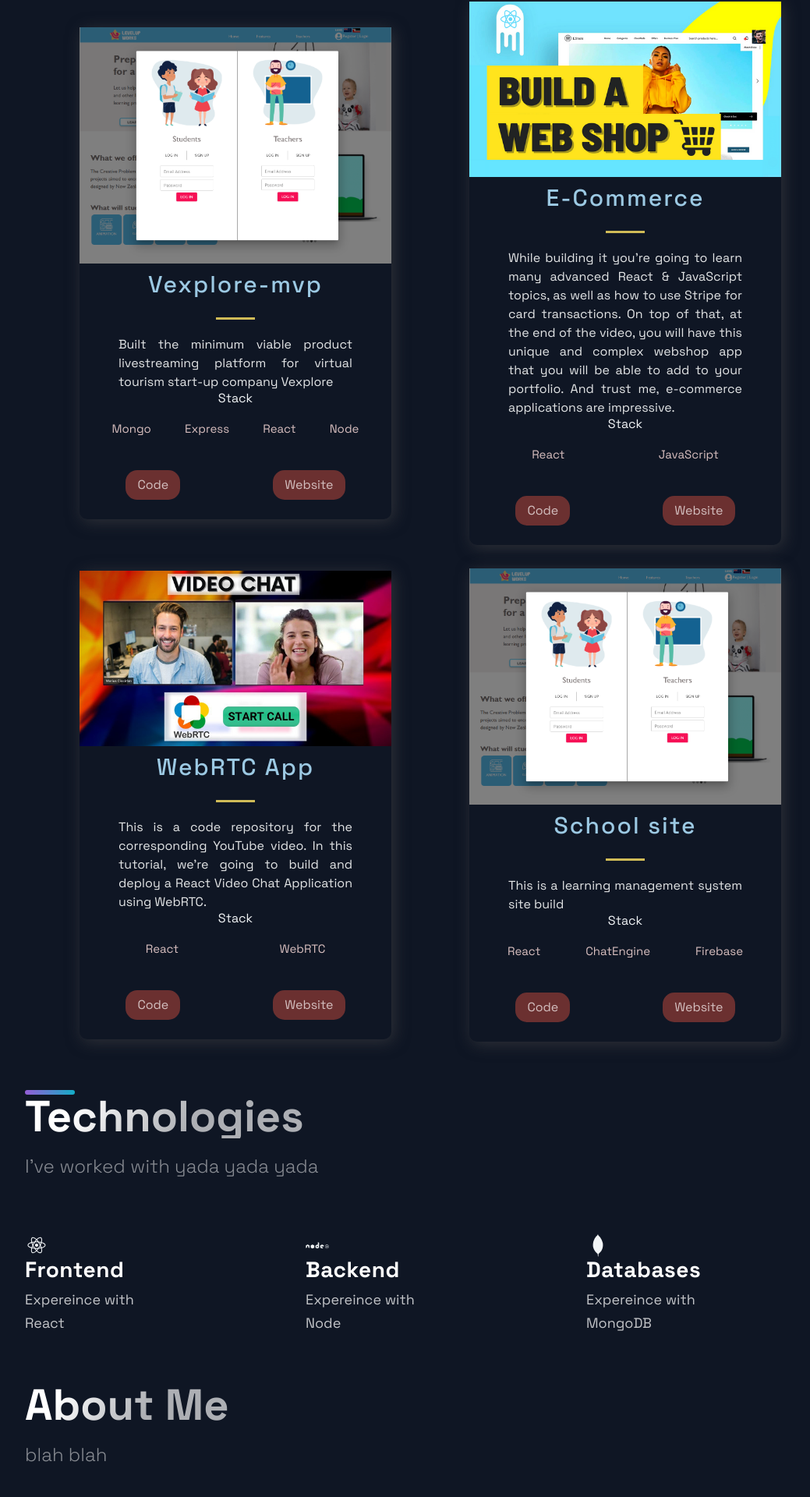
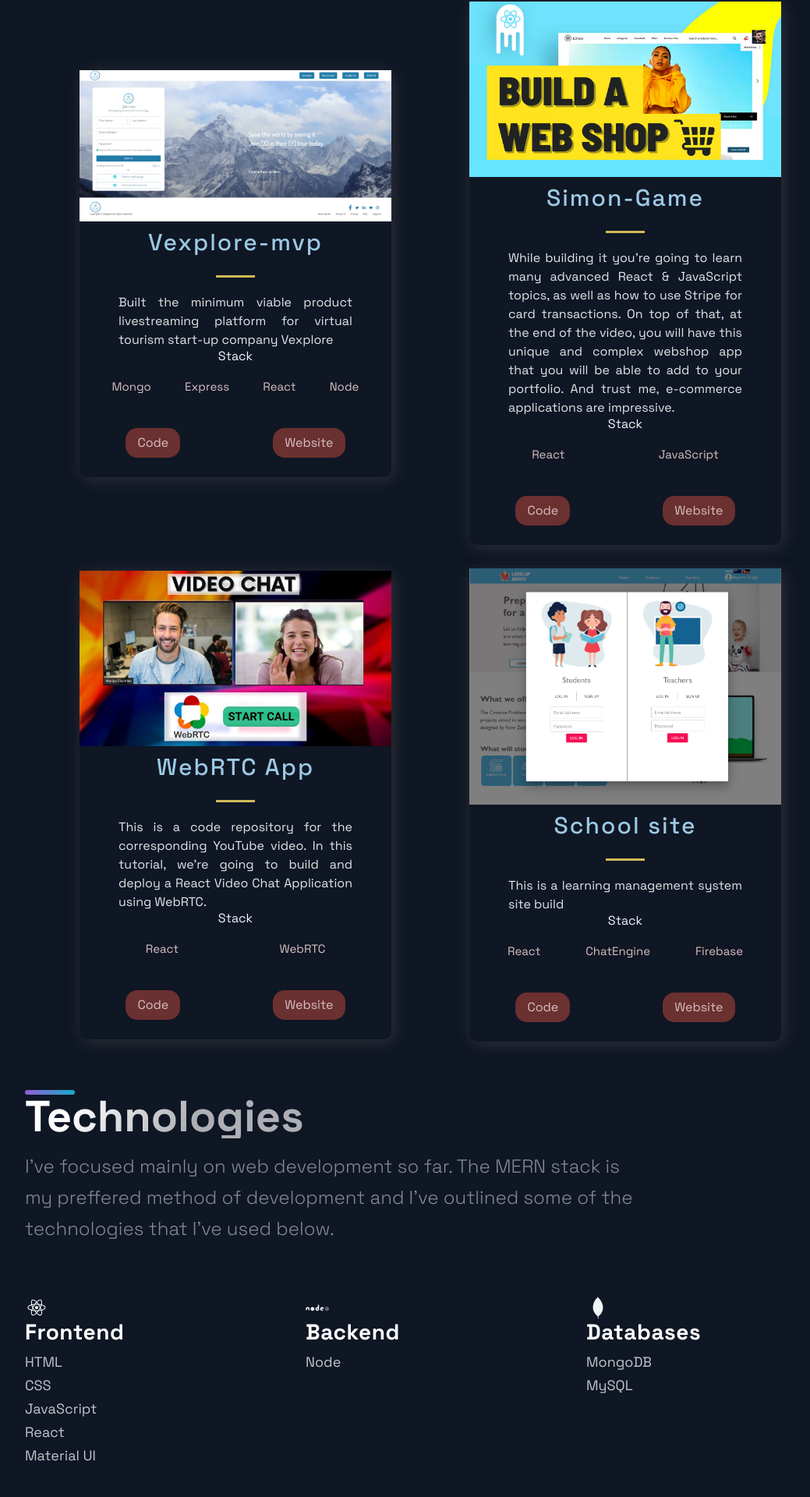
Before and after one commit to AnimateReality/Portfolio, a Next.js app: page / in a window 1280 px wide. Shown: the part 842-2762 px from the top of the page at 78% size, without its empty margins (88-1127 px from the left). Built offline with nearby package versions, Linux system fonts and the light colour scheme.

Commit message:
updated technologies

```diff
--- a/src/components/Technologies/Technologies.js
+++ b/src/components/Technologies/Technologies.js
@@ -8,7 +8,8 @@
   <SectionDivider />
   <SectionTitle>Technologies</SectionTitle>
   <SectionText>
-    I've worked with yada yada yada
+    I've focused mainly on web development so far. The MERN stack is my preffered method of development and I've outlined some of the technologies that
+    I've used below.
   </SectionText>
   <List>
     <ListItem>
@@ -16,8 +17,12 @@
       <ListContainer>
         <ListTitle>Frontend</ListTitle>
         <ListParagraph>
-          Expereince with <br/>
-          React
+          HTML<br/>
+          CSS<br/>
+          JavaScript<br/>
+          React<br/>
+          Material UI<br/>
+
         </ListParagraph>
       </ListContainer>
     </ListItem>
@@ -26,7 +31,6 @@
       <ListContainer>
         <ListTitle>Backend</ListTitle>
         <ListParagraph>
-          Expereince with <br/>
           Node
         </ListParagraph>
       </ListContainer>
@@ -36,12 +40,27 @@
       <ListContainer>
         <ListTitle>Databases</ListTitle>
         <ListParagraph>
-          Expereince with <br/>
-          MongoDB
+          MongoDB<br/>
+          MySQL
+
+        </ListParagraph>
+      </ListContainer>
+    </ListItem>
+    <ListItem>
+      <DiMongodb size="3rem" />
+      <ListContainer>
+        <ListTitle>Others - Testing, Devops etc.</ListTitle>
+        <ListParagraph>
+          GitHub, Docker, Jest, Github Actions, Codecov
         </ListParagraph>
       </ListContainer>
     </ListItem>
   </List>
+  <SectionText>
+    Apart from this I know that the ability to work with peers is important and this is something that I have experience
+    with in developing some of the projects you see on my Github. During my internship I was part of an agile team that worked
+    together to achieveproject goals.
+  </SectionText>
   </Section>
 );
 
--- a/src/constants/constants.js
+++ b/src/constants/constants.js
@@ -2,14 +2,14 @@
   {
     title: 'Vexplore-mvp',
     description: "Built the minimum viable product livestreaming platform for virtual tourism start-up company Vexplore",
-      image: '/images/schoolsite.png',
+      image: '/images/vexplore-mvp.png',
       tags: ['Mongo', 'Express', 'React', 'Node',],
-    source: 'https://google.com',
-    visit: 'https://google.com',
+    source: null,
+    visit: 'https://vexplore-mvp.netlify.app',
     id: 0,
   },
   {
-    title: 'E-Commerce',
+    title: 'Simon-Game',
     description:"While building it you're going to learn many advanced React & JavaScript topics, as well as how to use Stripe for card transactions. On top of that, at the end of the video, you will have this unique and complex webshop app that you will be able to add to your portfolio. And trust me, e-commerce applications are impressive.",
     image: '/images/2.png',
     tags: ['React', 'JavaScript'],
```
Also changed, not shown: public/images/vexplore-mvp.PNG (added).
